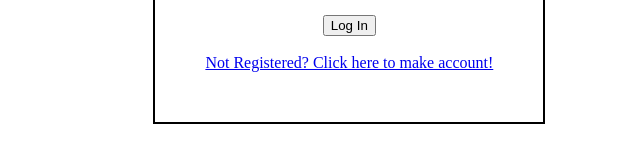
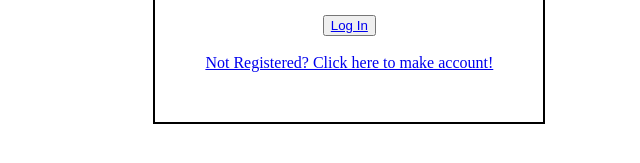
Before and after one commit to sedrehman/PetDiary, a plain HTML site: page website/login.html in a window 1280 px wide. Shown: the part 333-496 px from the top of the page, 333-973 px from the left. Drawn offline with Linux system fonts and the light colour scheme; a script that the page names is missing.

Commit message:
login
added a button that went to home

```diff
--- a/website/login.html
+++ b/website/login.html
@@ -17,7 +17,7 @@
 			<br>
 			<div>Password:</div> <input type = "text"> </input>
 			<br><br>
-			<button>Log In</button>
+			<button><a href = "home.html"> Log In</a></button>
 			<br><br>
 			<a href = "signUp.html">Not Registered? Click here to make account!</a>
 		</div>
```
